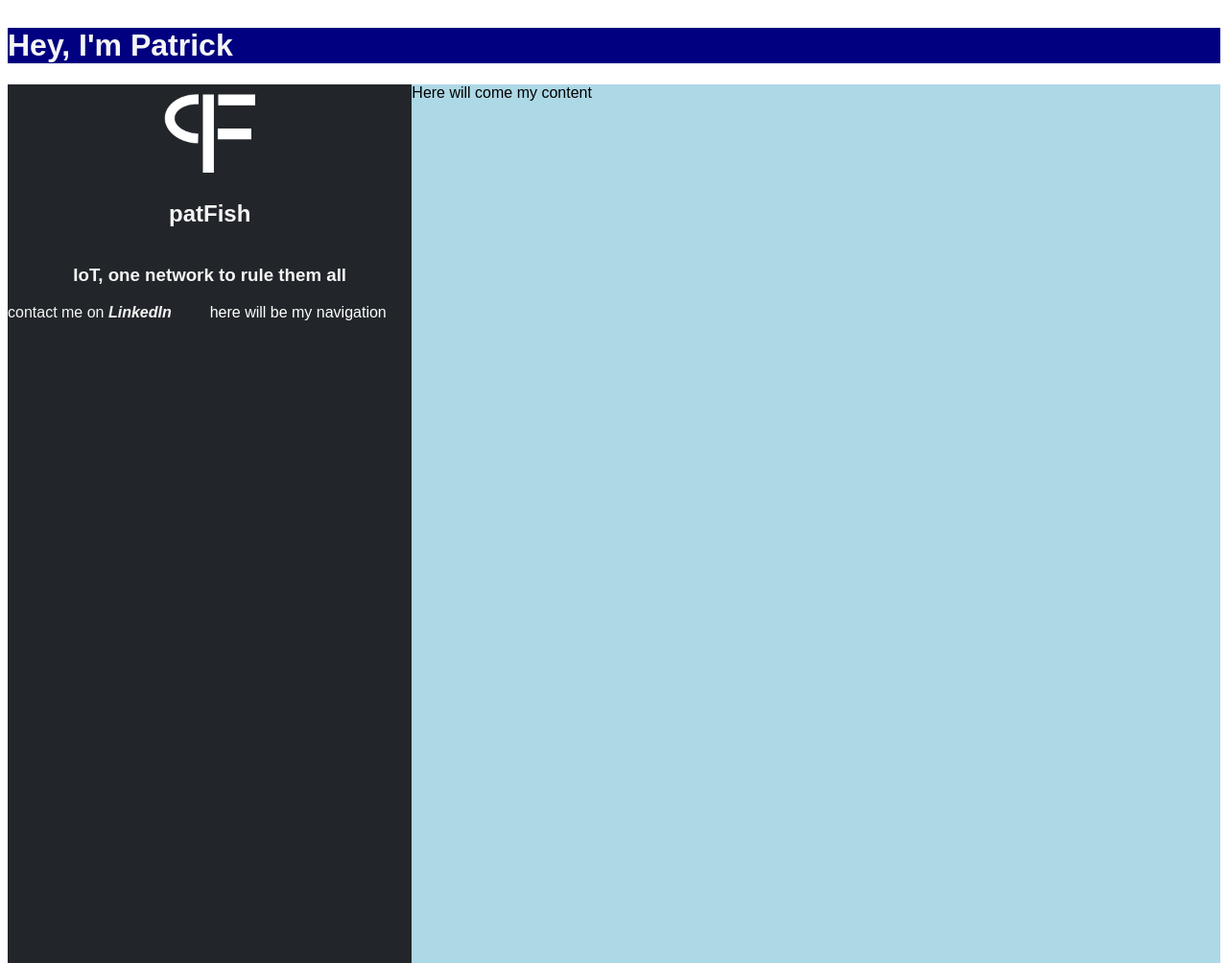
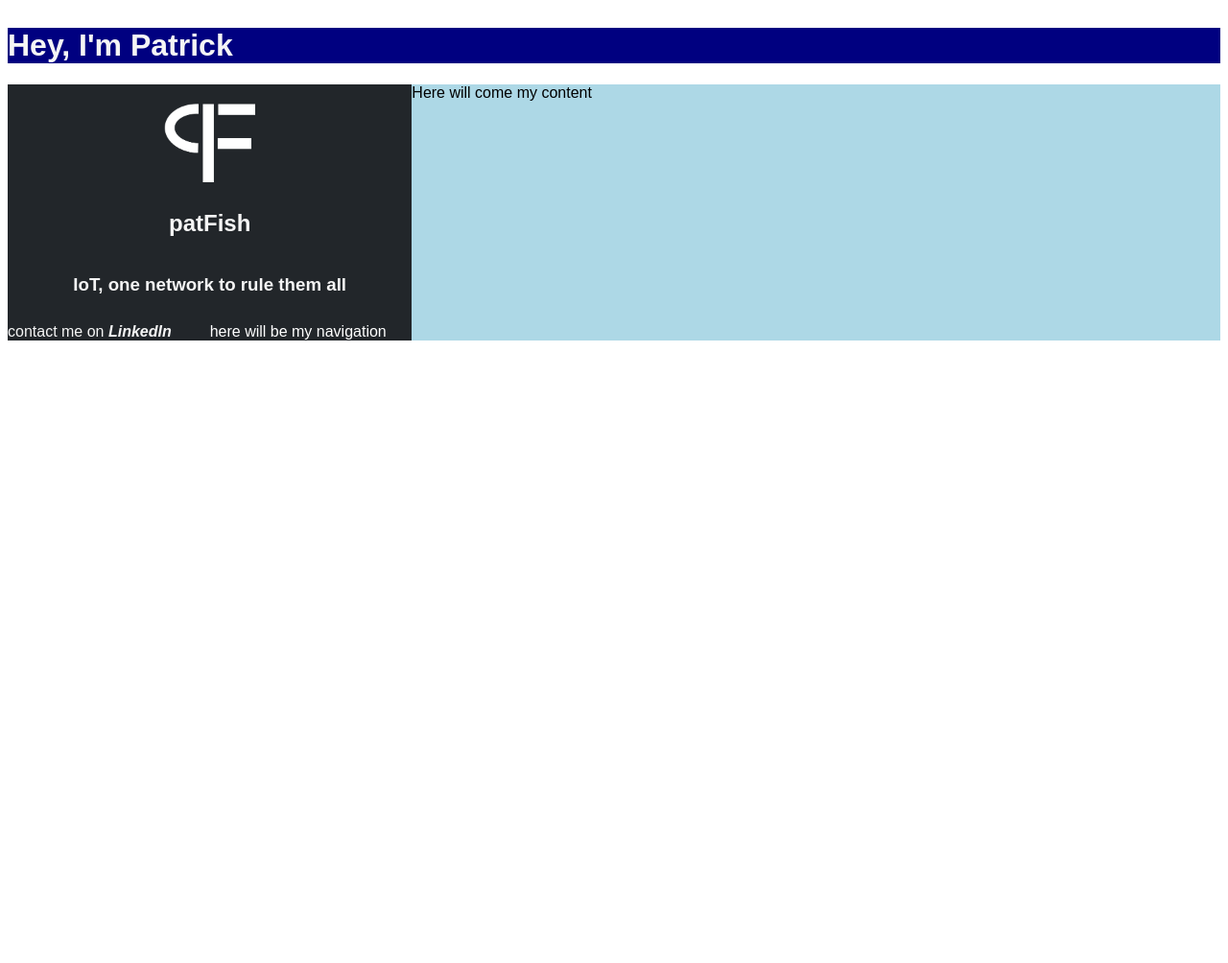
Before and after one commit to patFish/aboutme, a plain HTML site: page index.html in a window 1280 px wide. Shown: the top 1004 px of the page at 96% size. After the commit the page ends 800 px from the top, so only its background shows below. Drawn offline with Linux system fonts and the light colour scheme.

Commit message:
padding for header

```diff
--- a/style.css
+++ b/style.css
@@ -17,6 +17,7 @@ header {
   align-items: center;
   justify-content: center;
   text-align: center;
+  padding: 10px;
 }
 
 header img {
@@ -63,7 +64,7 @@ a#footer:hover {
   .site {
     display: grid;
     grid-template-columns: 1fr 3fr;
-    grid-template-rows: auto 1fr 3fr 1fr;
+    grid-template-rows: auto 1fr auto 1fr;
     grid-template-areas: "title title"
       "header main"
       "sidebar main"
```
